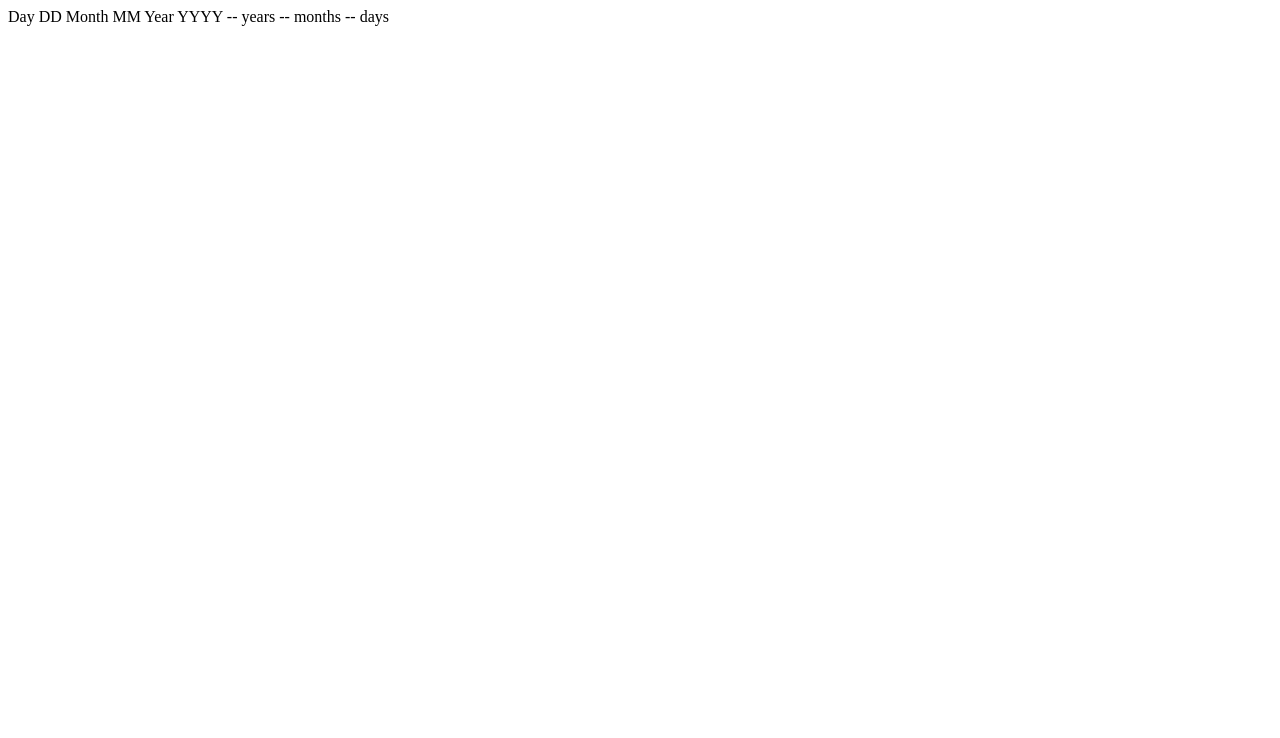
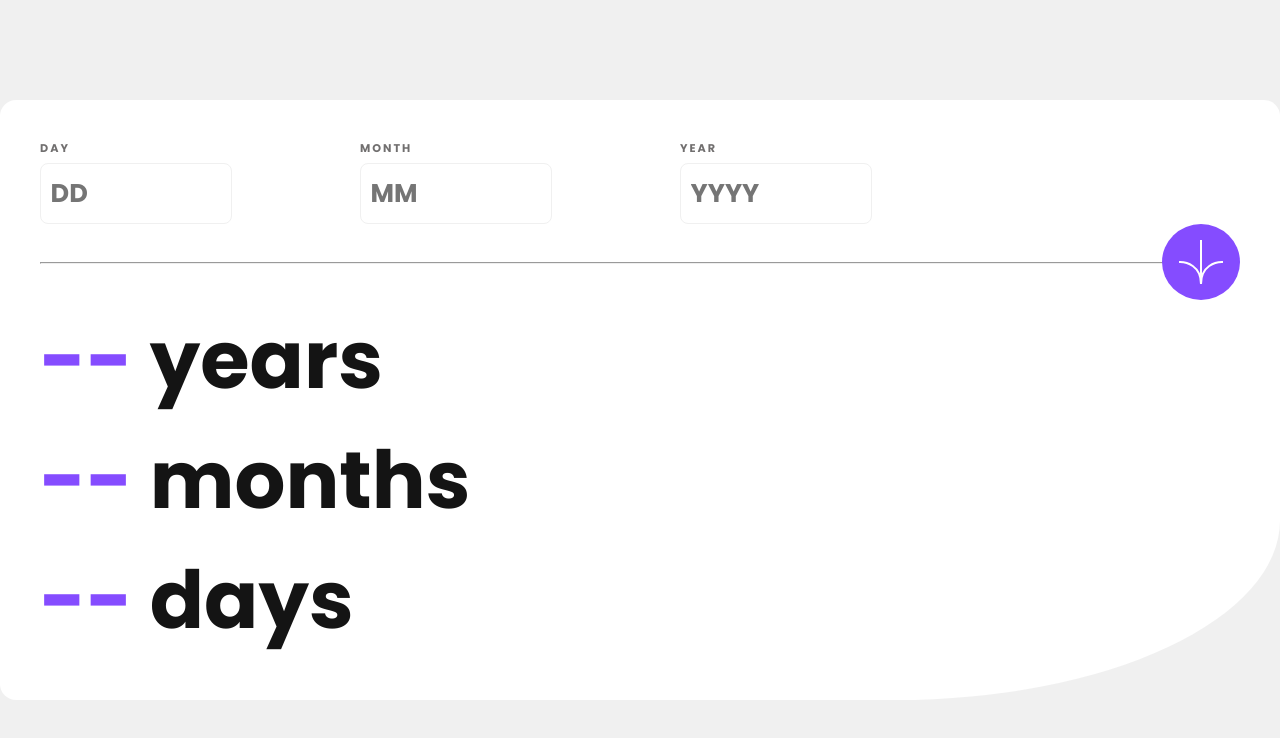
Before and after one commit to Haki-Celmeta/Age-calculator, a plain HTML site: page index.html in a window 1280 px wide. Drawn offline with nearby package versions, Linux system fonts and the light colour scheme; files that its build step writes are made by us from their sources.

Commit message:
Finish desktop design

```diff
--- a/index.html
+++ b/index.html
@@ -7,7 +7,7 @@
   <!-- displays site properly based on user's device -->
 
   <link rel="icon" type="image/png" sizes="32x32" href="./assets/images/favicon-32x32.png">
-  <link rel="stylesheet" href="styles/style.css">
+  <link rel="stylesheet" href="style/style.css">
 
   <title>Frontend Mentor | Age calculator app</title>
 
@@ -15,20 +15,35 @@
 
 <body>
 
+  <div class="container">
+    <section class="birthday-inputs-container">
+      <div class="day input">
+        <label for="day-input">DAY</label>
+        <input type="number" id="day-input" name="day-input" placeholder="DD">
+      </div>
+      <div class="month input">
+        <label for="month-input">MONTH</label>
+        <input type="number" id="month-input" name="month-input" placeholder="MM">
+      </div>
+      <div class="year input">
+        <label for="year-input">YEAR</label>
+        <input type="number" id="year-input" name="year-input" placeholder="YYYY">
+      </div>
+    </section>
 
+    <section class="submit-container">
+      <hr>
+      <div>
+        <img src="assets/images/icon-arrow.svg" alt="">
+      </div>
+    </section>
 
-  Day
-  DD
-
-  Month
-  MM
-
-  Year
-  YYYY
-
-  -- years
-  -- months
-  -- days
+    <section class="age-display">
+      <div class="years-display display"><span id="years">--</span> years</div>
+      <div class="months-display display"><span id="months">--</span> months</div>
+      <div class="days-display display"><span id="days">--</span> days</div>
+    </section>
+  </div>
 </body>
 
 </html>
--- /dev/null
+++ b/sass/_mixins.scss
@@ -0,0 +1,4 @@
+@mixin displayFlex($direction) {
+  display: flex;
+  flex-direction: $direction;
+}
--- /dev/null
+++ b/sass/_variables.scss
@@ -0,0 +1,4 @@
+$smokey-grey-color: hsl(0, 1%, 44%);
+$off-white: hsl(0, 0%, 94%);
+$purple-color: hsl(259, 100%, 65%);
+$off-black: hsl(0, 0%, 8%);
--- a/sass/style.scss
+++ b/sass/style.scss
@@ -0,0 +1,95 @@
+@import url('https://fonts.googleapis.com/css2?family=Poppins:ital,wght@0,400;0,700;0,800;1,400;1,700;1,800&display=swap');
+@import 'mixins';
+@import 'variables';
+
+* {
+  margin: 0;
+  padding: 0;
+  box-sizing: border-box;
+  font-size: inherit;
+  font-weight: inherit;
+  font-family: 'Poppins', sans-serif;
+}
+
+body {
+  height: 100vh;
+  @include displayFlex(row);
+  justify-content: center;
+  align-items: center;
+  background-color: $off-white;
+}
+
+.container {
+  background-color: #fff;
+  padding: 2.5rem;
+  border-radius: 16px;
+  border-bottom-right-radius: 30%;
+}
+
+.birthday-inputs-container {
+  @include displayFlex(row);
+  width: 80%;
+  color: $smokey-grey-color;
+
+  .input {
+    @include displayFlex(column);
+    gap: 6px;
+
+    label {
+      font-size: 0.7rem;
+      letter-spacing: 2px;
+      font-weight: 700;
+    }
+
+    input {
+      width: 60%;
+      font-size: 1.6rem;
+      padding: 0.6rem;
+      border: 1px solid $off-white;
+      border-radius: 8px;
+      outline: transparent;
+    }
+    input::placeholder{
+      font-weight: 700;
+    }
+  }
+}
+
+.submit-container {
+  position: relative;
+
+  hr {
+    position: absolute;
+    width: 100%;
+    top: 50%;
+    z-index: 1;
+  }
+
+  div {
+    position: relative;
+    @include displayFlex(row);
+    justify-content: center;
+    align-items: center;
+    width: fit-content;
+    padding: 1rem;
+    background-color: $purple-color;
+    border-radius: 50%;
+    margin-left: auto;
+    cursor: pointer;
+    z-index: 2;
+
+    img {
+      width: 100%;
+    }
+  }
+}
+
+.age-display {
+  font-size: 5rem;
+  font-weight: 700;
+  color: $off-black;
+
+  span {
+    color: $purple-color;
+  }
+}
```
Also changed, not shown: style/style.css (added).
